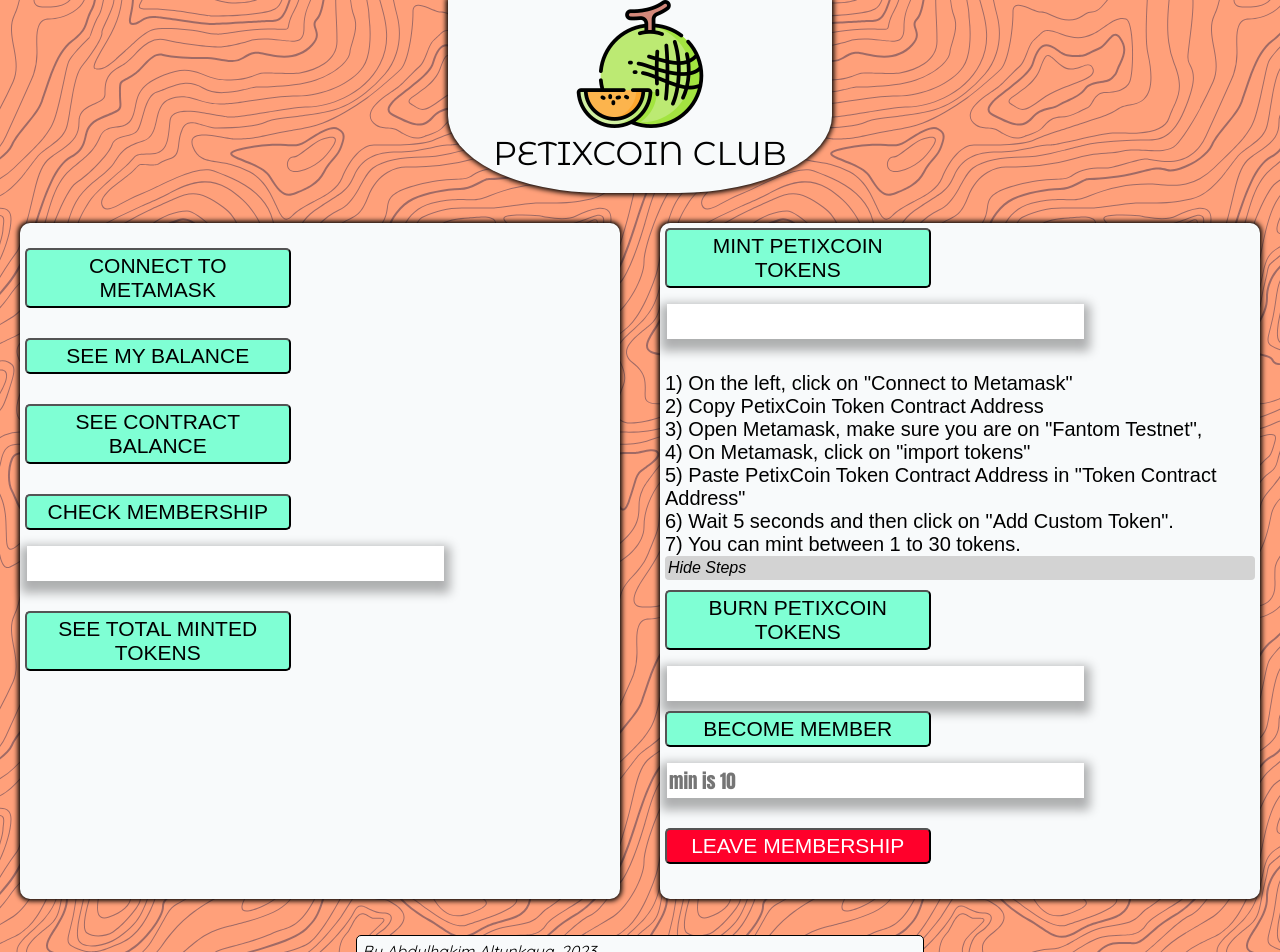
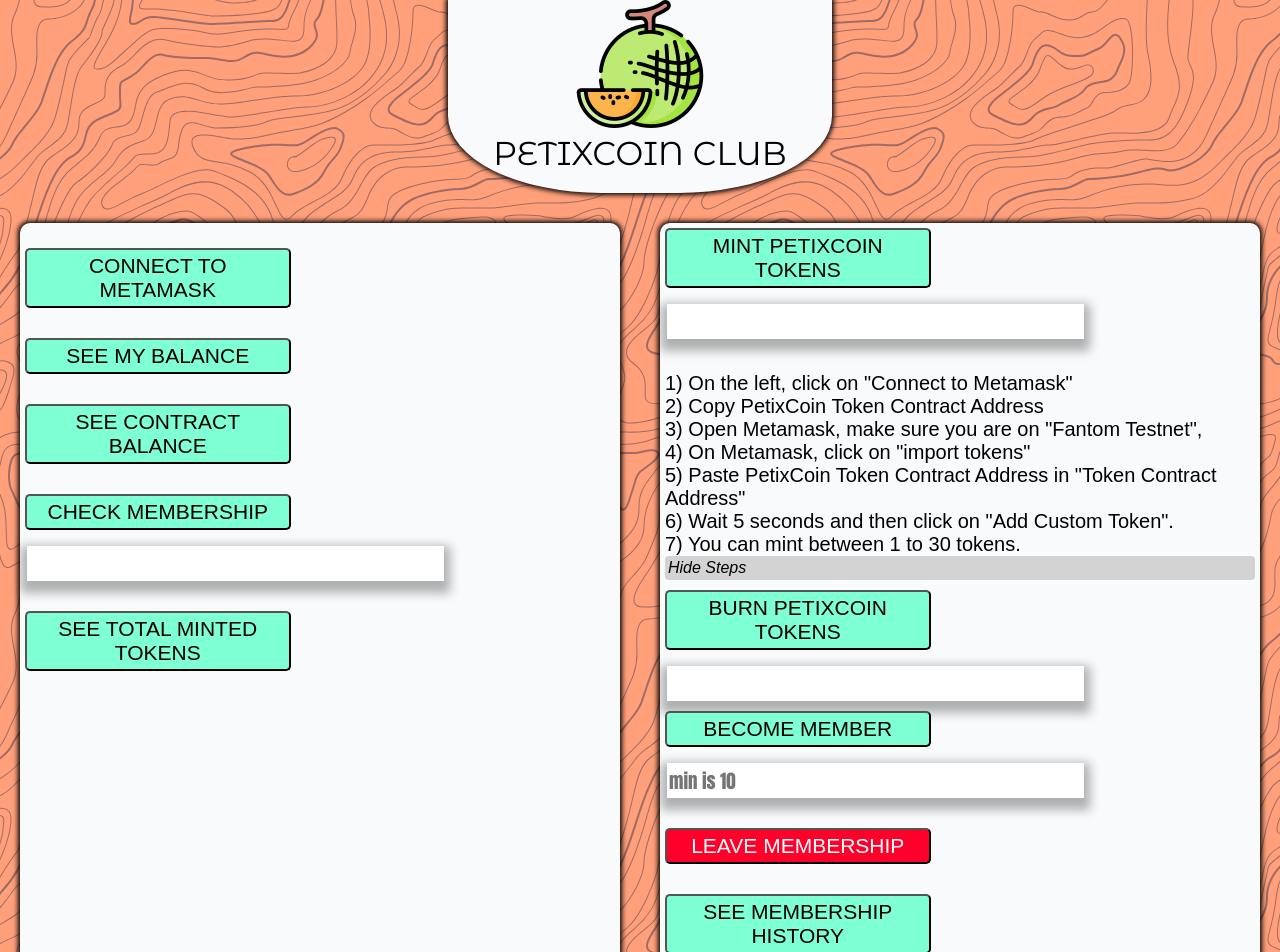
Before and after one commit to abdulhakim-altunkaya/SOLIDITY_Patika_Final_Project, a React (Create React App) app: page / in a window 1280 px wide. Shown: the top 952 px of the page. Built offline with nearby package versions, Linux system fonts and the light colour scheme; the HTML template or start-up script is replaced by a standard one.

Commit message:
project is finalized

```diff
--- a/src/ContractABI.js
+++ b/src/ContractABI.js
@@ -414,7 +414,7 @@ export const CONTRACT_ABI = [
         "type": "uint256"
       }
     ],
-      "name": "seeMembersshipDetails",
+    "name": "seeMembershipDetails",
     "outputs": [
       {
         "components": [
--- a/src/ContractAddress.js
+++ b/src/ContractAddress.js
@@ -1 +1 @@
-export const CONTRACT_ADDRESS = "0x516750245bBE7bcAc56f04486Ad6514A4594e28D";
+export const CONTRACT_ADDRESS = "0x333a2ceD3F301E657BA029177A6477682f761d92";
--- a/src/WAMemberDetails.js
+++ b/src/WAMemberDetails.js
@@ -20,7 +20,11 @@ function WAMemberDetails() {
 
     const getMemberHistory = async () => {
       await connectContract();
-      const data = await contract.seeMembershipDetails(memberId);
+      const txResponse = await contract.seeMembershipDetails(memberId);
+      const dataAddress = await txResponse.member;
+      const dataAmount1 = await txResponse.amount;
+      const dataAmount2 = dataAmount1.toString();
+      setMemberHistory(`${dataAddress} has paid ${dataAmount2} PetixCoin when becoming member`)
     }
 
     return (
--- a/src/WriteArea.js
+++ b/src/WriteArea.js
@@ -3,6 +3,7 @@ import WABurn from "./WABurn.js";
 import WAMint from "./WAMint.js";
 import WABecomeMember from "./WABecomeMember.js";
 import WALeave from "./WALeave";
+import WAMemberDetails from './WAMemberDetails.js';
 
 function WriteArea() {
 
@@ -12,6 +13,7 @@ function WriteArea() {
       <WABurn />
       <WABecomeMember />
       <WALeave />
+      <WAMemberDetails/>
     </div>
   )
 
```
Lines whose indentation alone changed are shown as unchanged.
